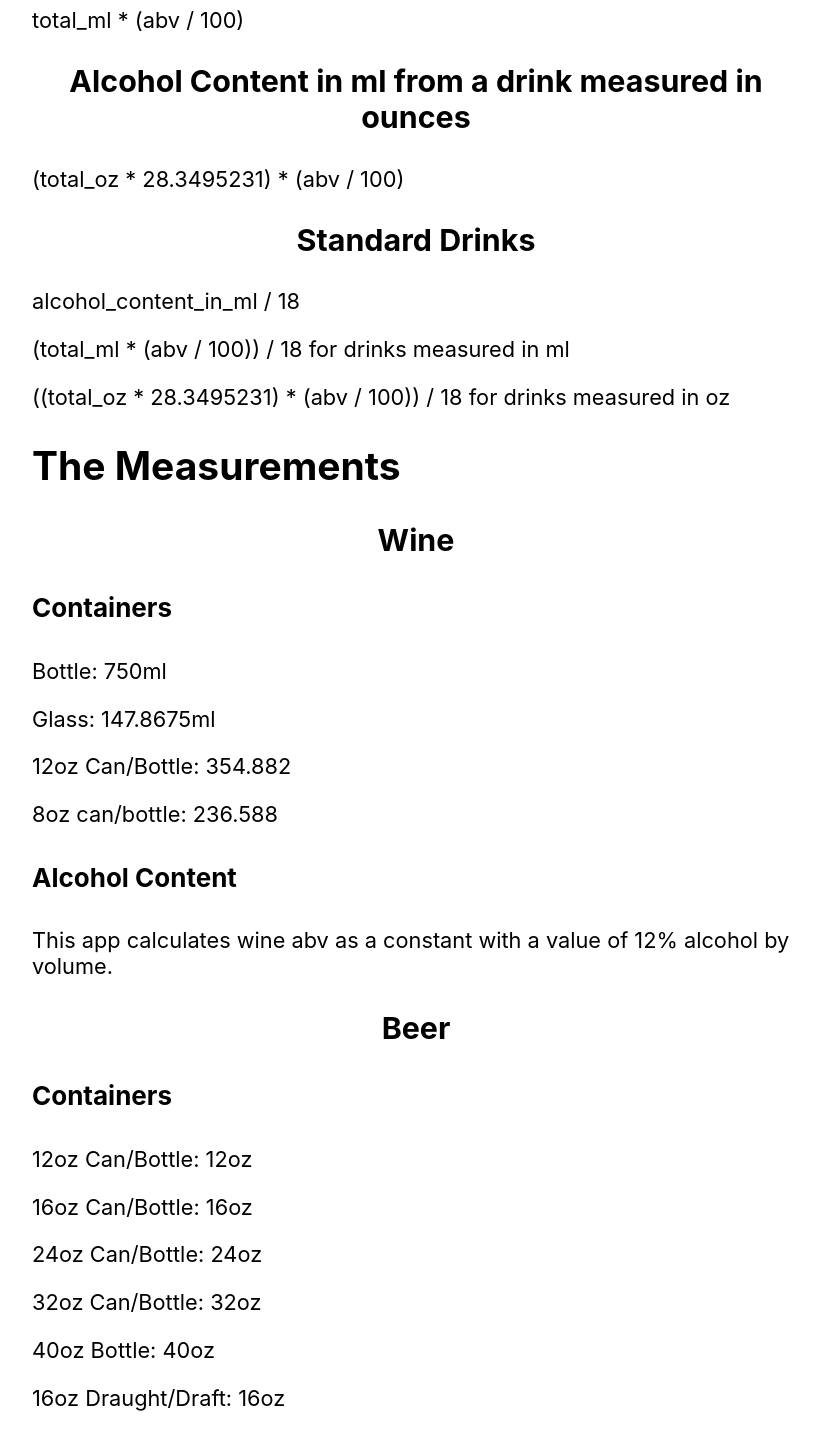
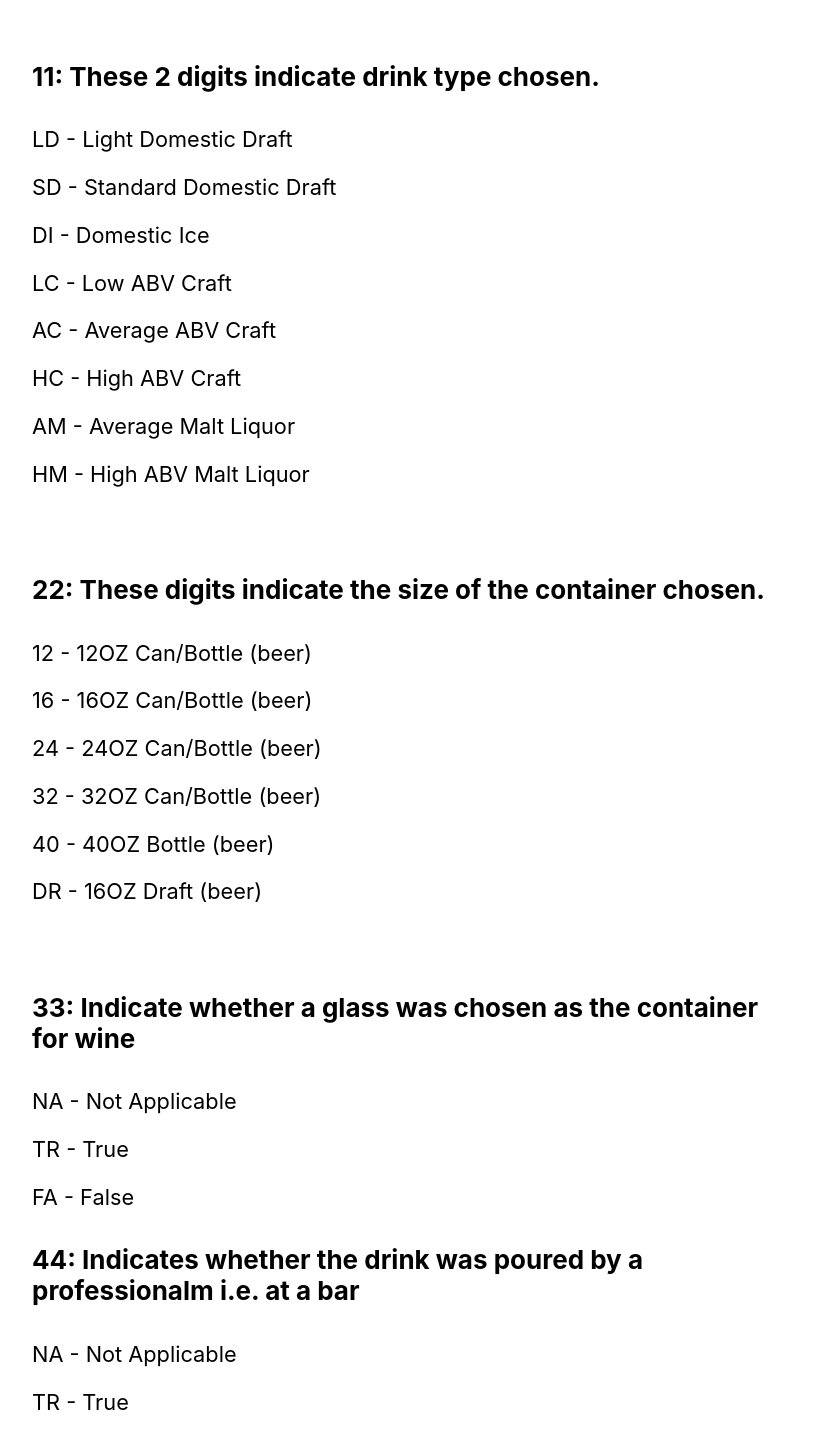
Before and after one commit to TLBdev/alcoholcontentcalculator, a React (Create React App) app: page /info in a window 1280 px wide. Shown: the part 460-1899 px from the top of the page, without its empty margins (224-1044 px from the left). Built offline with nearby package versions, Linux system fonts and the light colour scheme.

Commit message:
beer refactor done with action codes implemented; input bug squashed

```diff
--- a/src/App.js
+++ b/src/App.js
@@ -13,14 +13,24 @@ function App() {
   const [navigation, setNavigation] = useState('')
 
   const [values, setValues] = useState({
-    amount: 0,
+    abv: 0,
     container: 0,
+    amount: "",
     total: 0,
     glass: false,
     professional: false,
     home: false,
     draft: false,
-    slideCounter: 0
+    slideCounter: 0,
+    actionCode: {
+      bevType: "00",
+      contType: "00",
+      glass: "NA",
+      professional: "NA",
+      home: "NA",
+      draft: "NA",
+      amount: "00"
+    }
   })
 
   function handleNav(e) {
--- a/src/components/Info.js
+++ b/src/components/Info.js
@@ -3,12 +3,13 @@ import React from 'react'
 import Math from './infoComponents/Math'
 import Limitations from './infoComponents/Limitations'
 import Citations from './infoComponents/Citations'
-
+import CodeInfo from './infoComponents/CodeInfo'
 function Info() {
     return (
         <div className='infoCont'>
             <h1>Additional Information</h1>
             <p>This App was created at the request of Arielle Deutsh, phd. with the purpose of providing a tool for better estimating standard drinks with a focus on ease-of-use. This tool was created and researched by Tony Burch. All numbers and math used in this app are based on the best information available to me and some sacrifices were made to maintian usability.</p>
+            <CodeInfo />
             <Math />
             <Limitations />
             <Citations />
--- a/src/components/beerComponents/Beverage.js
+++ b/src/components/beerComponents/Beverage.js
@@ -1,25 +1,44 @@
 import React from 'react';
+import { useHistory } from 'react-router-dom';
 
 function Beverage(props) {
+
+    const history = useHistory()
+
+    function beverageChange(e) {
+        e.preventDefault()
+        props.setValues(
+            {
+                ...props.values,
+                abv: parseInt(e.currentTarget.attributes.value.value),
+                actionCode: {
+                    ...props.values.actionCode,
+                    bevType: e.currentTarget.attributes.code.value
+                }
+            }
+        )
+        history.push('/beer/container')
+    }
+
     return (<section>
         <h3 className='secTitle'>Beverage Type</h3>
-        <div classname='secContent' >
-            <div className='buttonDiv' id="Light Domestic" name="beverage" value="4" onClick={props.beverageChange} >
-                <p for="Light Domestic">Light Domestic(~4% ABV, Bud Light, Keystone Light, etc.)</p><h4>{'>'}</h4></div>
-            <div className='buttonDiv' id="Standard Domestic" name="beverage" value="5" onClick={props.beverageChange} >
-                <p for="Standard Domestic">Standard Domestic (~5% abv, Budweiser, Michelob, etc.) </p><h4>{'>'}</h4></div>
-            <div className='buttonDiv' id="Domestic Ice" name="beverage" value="5.9" onClick={props.beverageChange} >
-                <p for="Domestic Ice">Domestic Ice (~5.9% abv, Keystone Ice, Bud Ice, etc.) </p><h4>{'>'}</h4></div>
-            <div className='buttonDiv' id="Lower ABV Craft" name="beverage" value="5" onClick={props.beverageChange} >
-                <p for="Lower ABV Craft">Lower ABV Craft (~5% abv, German Pilsner, American Blonde Ale, etc.) </p><h4>{'>'}</h4></div>
-            <div className='buttonDiv' id="Average ABV Craft" name="beverage" value="7" onClick={props.beverageChange} >
-                <p for="Average ABV Craft">Average ABV Craft (~7% abv, Belgian IPA, Imperial Pilsner, etc.) </p><h4>{'>'}</h4></div>
-            <div className='buttonDiv' id="High ABV Craft" name="beverage" value="10" onClick={props.beverageChange} >
-                <p for="High ABV Craft">High ABV Craft (~10% abv, Imperial Stout, Wheatwine, etc.) </p><h4>{'>'}</h4></div>
-            <div className='buttonDiv' id="Average Malt Liquor" name="beverage" value="7" onClick={props.beverageChange} >
-                <p for="Average ABV Malt Liquor">Average Malt Liquor (~7% abv, Mickey's, Steel Reserve, etc.) </p><h4>{'>'}</h4></div>
-            <div className='buttonDiv' id="High ABV Malt Liquor" name="beverage" value="12" onClick={props.beverageChange} >
-                <p for="High ABV Malt Liquor">High ABV Malt Liquor (~12% abv, Four Loko, Blast Colt 45, etc.) </p><h4>{'>'}</h4></div>
+        <div className='secContent' >
+            <div className='buttonDiv' id="Light Domestic" name="beverage" code="LD" value="4" onClick={beverageChange} >
+                <p >Light Domestic(~4% ABV, Bud Light, Keystone Light, etc.)</p><h4>{'>'}</h4></div>
+            <div className='buttonDiv' id="Standard Domestic" name="beverage" code="SD" value="5" onClick={beverageChange} >
+                <p >Standard Domestic (~5% abv, Budweiser, Michelob, etc.) </p><h4>{'>'}</h4></div>
+            <div className='buttonDiv' id="Domestic Ice" name="beverage" code="DI" value="5.9" onClick={beverageChange} >
+                <p >Domestic Ice (~5.9% abv, Keystone Ice, Bud Ice, etc.) </p><h4>{'>'}</h4></div>
+            <div className='buttonDiv' id="Lower ABV Craft" name="beverage" code="LC" value="5" onClick={beverageChange} >
+                <p >Lower ABV Craft (~5% abv, German Pilsner, American Blonde Ale, etc.) </p><h4>{'>'}</h4></div>
+            <div className='buttonDiv' id="Average ABV Craft" name="beverage" code="AC" value="7" onClick={beverageChange} >
+                <p >Average ABV Craft (~7% abv, Belgian IPA, Imperial Pilsner, etc.) </p><h4>{'>'}</h4></div>
+            <div className='buttonDiv' id="High ABV Craft" name="beverage" code="HC" value="10" onClick={beverageChange} >
+                <p >High ABV Craft (~10% abv, Imperial Stout, Wheatwine, etc.) </p><h4>{'>'}</h4></div>
+            <div className='buttonDiv' id="Average Malt Liquor" name="beverage" code="AM" value="7" onClick={beverageChange} >
+                <p >Average Malt Liquor (~7% abv, Mickey's, Steel Reserve, etc.) </p><h4>{'>'}</h4></div>
+            <div className='buttonDiv' id="High ABV Malt Liquor" name="beverage" code="HM" value="12" onClick={beverageChange} >
+                <p >High ABV Malt Liquor (~12% abv, Four Loko, Blast Colt 45, etc.) </p><h4>{'>'}</h4></div>
 
         </div>
     </section>)
--- a/src/components/beerComponents/Container.js
+++ b/src/components/beerComponents/Container.js
@@ -1,21 +1,39 @@
 import React from 'react';
+import { useHistory } from 'react-router-dom';
 
 function Container(props) {
+
+    const history = useHistory()
+
+    function containerChange(e) {
+        props.setValues(
+            {
+                ...props.values,
+                container: parseInt(e.currentTarget.attributes.value.value),
+                actionCode: {
+                    ...props.values.actionCode,
+                    contType: e.currentTarget.attributes.code.value
+                }
+            }
+        )
+        history.push("/beer/amount")
+    }
+
     return (
         <section>
             <h3>Container</h3>
-            <div className='buttonDiv' id="12oz Can/Bottle" name="container" value='12' onClick={props.containerChange} >
-                <p for="12oz Can/Bottle">12oz Can/Bottle</p><h4>{'>'}</h4></div>
-            <div className='buttonDiv' id="16oz Can/Bottle" name="container" value='16' onClick={props.containerChange} >
-                <p for="16oz Can/Bottle">16oz Can/Bottle</p><h4>{'>'}</h4></div>
-            <div className='buttonDiv' id="24oz Can/Bottle" name="container" value='24' onClick={props.containerChange}>
-                <p for="24oz Can/Bottle">24oz Can/Bottle</p><h4>{'>'}</h4></div>
-            <div className='buttonDiv' id="32oz Can/Bottle" name="container" value='32' onClick={props.containerChange} >
-                <p for="32oz Can/Bottle">32oz Can/Bottle</p><h4>{'>'}</h4></div>
-            <div className='buttonDiv' id="40oz Can/Bottle" name="container" value='40' onClick={props.containerChange} >
-                <p for="40oz Bottle">40oz Bottle</p><h4>{'>'}</h4></div>
-            <div className='buttonDiv' id="16oz Draught/Draft" name="container" value='16' onClick={props.containerChange} >
-                <p for="16oz Draught/Draft">16oz Draught/Draft</p><h4>{'>'}</h4></div>
+            <div className='buttonDiv' id="12oz Can/Bottle" code="12" name="container" value='12' onClick={containerChange} >
+                <p >12oz Can/Bottle</p><h4>{'>'}</h4></div>
+            <div className='buttonDiv' id="16oz Can/Bottle" code="16" name="container" value='16' onClick={containerChange} >
+                <p >16oz Can/Bottle</p><h4>{'>'}</h4></div>
+            <div className='buttonDiv' id="24oz Can/Bottle" code="24" name="container" value='24' onClick={containerChange}>
+                <p >24oz Can/Bottle</p><h4>{'>'}</h4></div>
+            <div className='buttonDiv' id="32oz Can/Bottle" code="32" name="container" value='32' onClick={containerChange} >
+                <p >32oz Can/Bottle</p><h4>{'>'}</h4></div>
+            <div className='buttonDiv' id="40oz Can/Bottle" code="40" name="container" value='40' onClick={containerChange} >
+                <p >40oz Bottle</p><h4>{'>'}</h4></div>
+            <div className='buttonDiv' id="16oz Draught/Draft" code="DR" name="container" value='16' onClick={containerChange} >
+                <p >16oz Draught/Draft</p><h4>{'>'}</h4></div>
         </section>)
 }
 export default Container
--- a/src/components/beerComponents/Results.js
+++ b/src/components/beerComponents/Results.js
@@ -2,9 +2,10 @@ import React from 'react';
 
 function Results(props) {
     return (<section>
+        <h3>Results</h3>
         <div>{`${props.values.total.toFixed(4)} ml, ${(props.values.total / 18).toFixed(4)} standard drinks(US), ${(props.values.total / 10).toFixed(4)} units(UK)`}</div>
         {props.values.draft ? <p>Draft/Draught Selected, the following numbers are adjusted to assume a 22% overpour(Kerr et al., 2008)</p> : null}
-
+        <p>Action Code: {props.values.actionCode.bevType + props.values.actionCode.contType + props.values.actionCode.glass + props.values.actionCode.professional + props.values.actionCode.home + props.values.actionCode.draft + props.values.actionCode.amount}</p>
         {props.values.draft ? <div>{`${(props.values.total * 1.22).toFixed(4)} ml, ${((props.values.total * 1.22) / 18).toFixed(4)} standard drinks(US), ${((props.values.total * 1.22) / 10).toFixed(4)} units(UK)`}</div> : null}
     </section>)
 }
--- /dev/null
+++ b/src/components/infoComponents/CodeInfo.js
@@ -0,0 +1,46 @@
+import React from 'react'
+
+export default function CodeInfo() {
+    return (
+        <div>
+            <h4>Code info</h4>
+            <h3>1122334455667777</h3>
+            <br />
+            <h4>11: These 2 digits indicate drink type chosen.</h4>
+            <p>LD - Light Domestic Draft</p>
+            <p>SD - Standard Domestic Draft </p>
+            <p>DI - Domestic Ice </p>
+            <p>LC - Low ABV Craft  </p>
+            <p>AC - Average ABV Craft</p>
+            <p>HC - High ABV Craft</p>
+            <p>AM - Average Malt Liquor</p>
+            <p>HM - High ABV Malt Liquor  </p>
+            <br />
+            <h4>22: These digits indicate the size of the container chosen. </h4>
+            <p>12 - 12OZ Can/Bottle (beer)</p>
+            <p>16 - 16OZ Can/Bottle (beer)</p>
+            <p>24 - 24OZ Can/Bottle (beer)</p>
+            <p>32 - 32OZ Can/Bottle (beer)</p>
+            <p>40 - 40OZ Bottle (beer)</p>
+            <p>DR - 16OZ Draft (beer)</p>
+            <br />
+            <h4>33: Indicate whether a glass was chosen as the container for wine</h4>
+            <p>NA - Not Applicable</p>
+            <p>TR - True</p>
+            <p>FA - False</p>
+            <h4>44: Indicates whether the drink was poured by a professionalm i.e. at a bar</h4>
+            <p>NA - Not Applicable</p>
+            <p>TR - True</p>
+            <p>FA - False</p>
+            <h4>55: Indicates whether the drink was poured at home.</h4>
+            <p>NA - Not Applicable</p>
+            <p>TR - True</p>
+            <p>FA - False</p>
+            <h4>66 Indicates if a beer is a draft beer or not</h4>
+            <p>NA - Not Applicable</p>
+            <p>TR - True</p>
+            <p>FA - False</p>
+            <h4>7777 Indicates the number of drinks consumed entered by the user. This may be of any length and may contain decimals.</h4>
+        </div>
+    )
+}
```
Also changed, not shown: src/components/Beer.js (+6 -6 lines), src/components/beerComponents/Number.js (+31 -2 lines).
